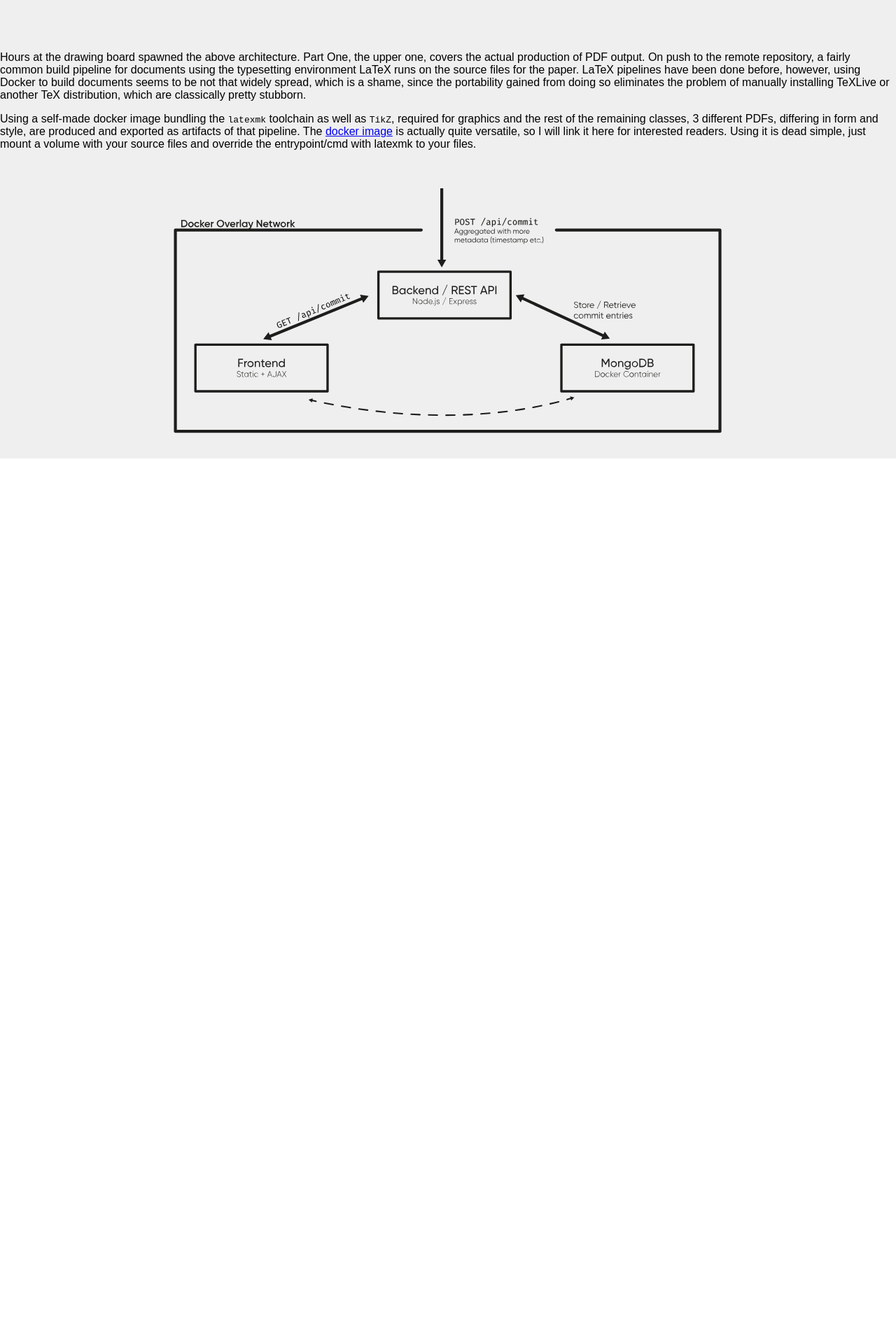
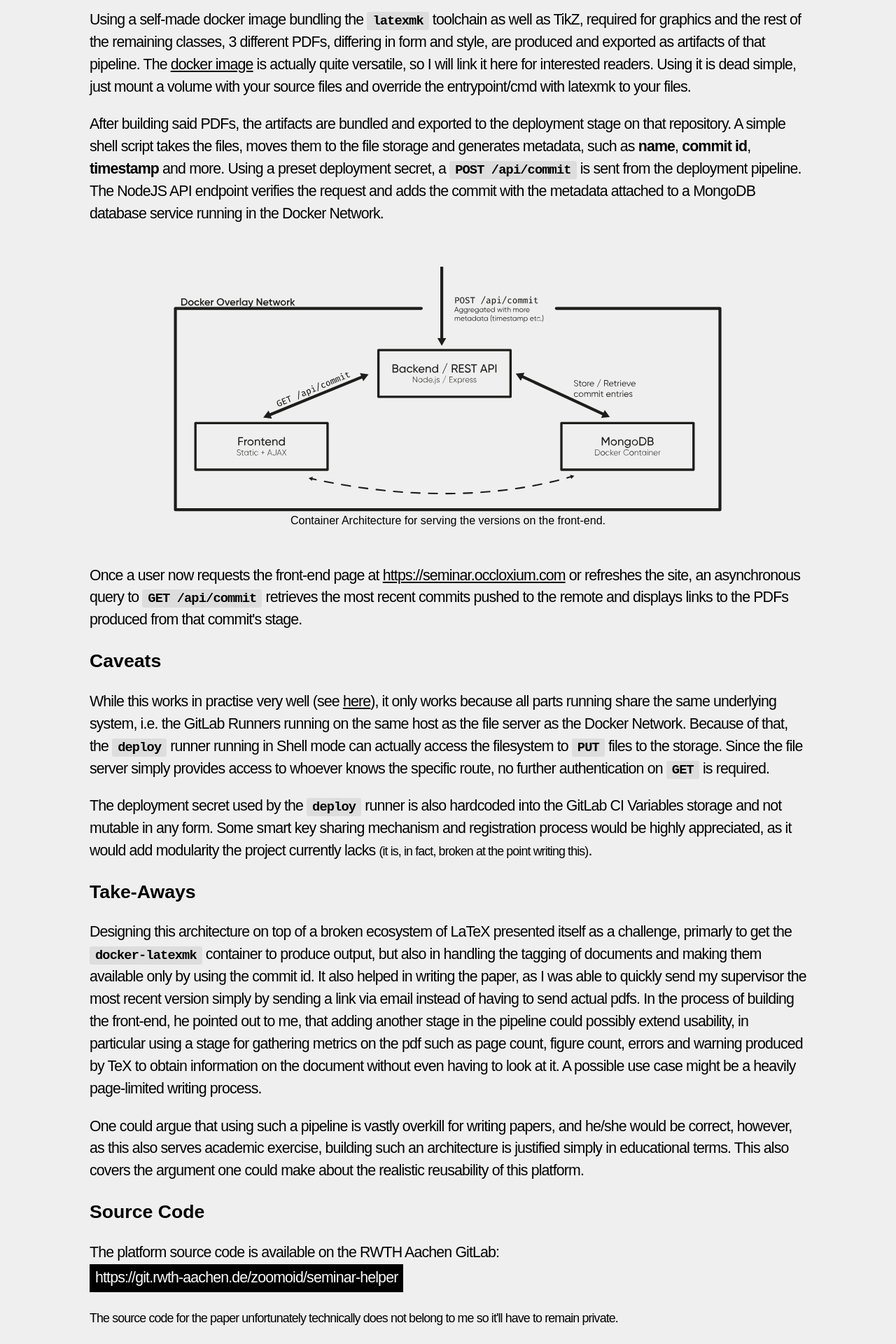
Before and after one commit to occloxium/occloxium-com, a Vue app in the folder client/: page /case-study/seminar in a window 1280 px wide. Shown: the part 1962-3882 px from the top of the page at 70% size. Before the commit the page ends 2617 px from the top, so only its background shows below. Built offline with nearby package versions, Linux system fonts and the light colour scheme; a web font is replaced by a local one.

Commit message:
finalized seminar case study
Signed-off-by: Alexander Bartolomey <occloxium@gmail.com>

```diff
--- a/client/src/views/case-study/Hub.vue
+++ b/client/src/views/case-study/Hub.vue
@@ -1,6 +1,8 @@
 <template>
   <div>
-
+    <p class="construction">
+      A story is being written. You just have to wait a little more!
+    </p>
   </div>
 </template>
 
@@ -10,6 +12,11 @@ export default {
 };
 </script>
 
-<style>
-
+<style lang="scss" scoped>
+.construction {
+  text-align: center;
+  font-size: 18pt;
+  color: rgba(0,0,0,0.5);
+  padding: 4em 1em 0
+}
 </style>
--- a/client/src/views/case-study/Seminar.vue
+++ b/client/src/views/case-study/Seminar.vue
@@ -29,11 +29,12 @@
       </p>
     </div>
     <div class="no-margin">
-      <div id="page2"></div>
+      <div id="page2" class="figure"></div>
       <div class="label">
         Schematics of the pipeline architecture
       </div>
     </div>
+    <div class="body">
       <p>
         Hours at the drawing board spawned the above architecture. Part One, the upper one, covers the actual production of PDF output.
         On push to the remote repository, a fairly common build pipeline for documents using the typesetting environment LaTeX runs on
@@ -41,18 +42,69 @@
         that widely spread, which is a shame, since the portability gained from doing so eliminates the problem of manually installing
         TeXLive or another TeX distribution, which are classically pretty stubborn.
       </p>
+      <h3>Architecture</h3>
       <p>
-      Using a self-made docker image bundling the <code>latexmk</code> toolchain as well as <code>TikZ</code>, required for graphics and
+        Using a self-made docker image bundling the <code>latexmk</code> toolchain as well as TikZ, required for graphics and
         the rest of the remaining classes, 3 different PDFs, differing in form and style, are produced and exported as artifacts of that pipeline.
         The <a href="https://www.github.com/occloxium/docker-latexmk">docker image</a> is actually quite versatile, so I will link it here for
         interested readers. Using it is dead simple, just mount a volume with your source files and override the entrypoint/cmd with latexmk
         to your files.
       </p>
       <p>
-
+        After building said PDFs, the artifacts are bundled and exported to the deployment stage on that repository. A simple shell script takes the files,
+        moves them to the file storage and generates metadata, such as <b>name</b>, <b>commit id</b>, <b>timestamp</b> and more. Using a preset deployment secret,
+        a <code>POST /api/commit</code> is sent from the deployment pipeline. The NodeJS API endpoint verifies the request and adds the commit
+        with the metadata attached to a MongoDB database service running in the Docker Network.
       </p>
+    </div>
     <div class="no-margin">
-      <div id="page3"></div>
+      <div id="page3" class="figure"></div>
+      <div class="label">
+        Container Architecture for serving the versions on the front-end.
+      </div>
+    </div>
+    <div class="body">
+      <p>
+        Once a user now requests the front-end page at <a href="https://seminar.occloxium.com/" target="_blank">https://seminar.occloxium.com</a>
+        or refreshes the site, an asynchronous query to <code>GET /api/commit</code> retrieves the most recent commits pushed to the remote
+        and displays links to the PDFs produced from that commit's stage.
+      </p>
+      <h3>Caveats</h3>
+      <p>
+        While this works in practise very well (see <a href="https://seminar.occloxium.com/">here</a>),
+        it only works because all parts running share the same underlying system, i.e. the GitLab Runners running on the same host as the file server as the
+        Docker Network. Because of that, the <code>deploy</code> runner running in Shell mode can actually access the filesystem to <code>PUT</code> files to the storage.
+        Since the file server simply provides access to whoever knows the specific route, no further authentication on <code>GET</code> is required.
+      </p>
+      <p>
+        The deployment secret used by the <code>deploy</code> runner is also hardcoded into the GitLab CI Variables storage and not mutable in any form. Some smart
+        key sharing mechanism and registration process would be highly appreciated, as it would add modularity the project currently lacks
+        <small>(it is, in fact, broken at the point writing this)</small>.
+      </p>
+      <h3>Take-Aways</h3>
+      <p>
+        Designing this architecture on top of a broken ecosystem of LaTeX presented itself as a challenge, primarly to get the <code>docker-latexmk</code> container
+        to produce output, but also in handling the tagging of documents and making them available only by using the commit id. It also helped in writing the paper,
+        as I was able to quickly send my supervisor the most recent version simply by sending a link via email instead of having to send actual pdfs. In the process
+        of building the front-end, he pointed out to me, that adding another stage in the pipeline could possibly extend usability, in particular using a stage for
+        gathering metrics on the pdf such as page count, figure count, errors and warning produced by TeX to obtain information on the document without even having
+        to look at it. A possible use case might be a heavily page-limited writing process.
+      </p>
+      <p>
+        One could argue that using such a pipeline is vastly overkill for writing papers, and he/she would be correct, however, as this also serves academic exercise,
+        building such an architecture is justified simply in educational terms. This also covers the argument one could make about the realistic reusability of this
+        platform.
+      </p>
+      <h3>Source Code</h3>
+      <p>
+        The platform source code is available on the RWTH Aachen GitLab:
+        <a class="block" href="https://git.rwth-aachen.de/zoomoid/seminar-helper">https://git.rwth-aachen.de/zoomoid/seminar-helper</a>
+      </p>
+      <p>
+        <small>The source code for the paper unfortunately technically does not belong to me so
+          it'll have to remain private.
+        </small>
+      </p>
     </div>
   </article>
 </template>
@@ -120,6 +172,25 @@ $zoomoid-fade: linear-gradient(135deg,
   a {
     color: inherit;
   }
+  h3 {
+    font-size: 20pt;
+  }
+  code {
+    font-weight: bold;
+    background: rgba(214,214,214,0.7);
+    padding: 2px 8px;
+    font-size: 14pt;
+    border-radius: 3px;
+  }
+  .block {
+    display: inline-block;
+  }
+  a.block {
+    padding: 4px 8px;
+    text-decoration: none;
+    color: #ffffff;
+    background: #000000;
+  }
 }
 .title,
 .body {
@@ -129,11 +200,14 @@ $zoomoid-fade: linear-gradient(135deg,
   box-sizing: border-box;
   padding: 2em;
   width: 100%;
-  div {
+  .figure {
     height: 360px;
     background-repeat: no-repeat;
     background-size: contain;
     background-position: center center;
+  }
+  .label {
+    text-align: center;
   }
 }
 #page2 {
```
Lines whose indentation alone changed are shown as unchanged.
